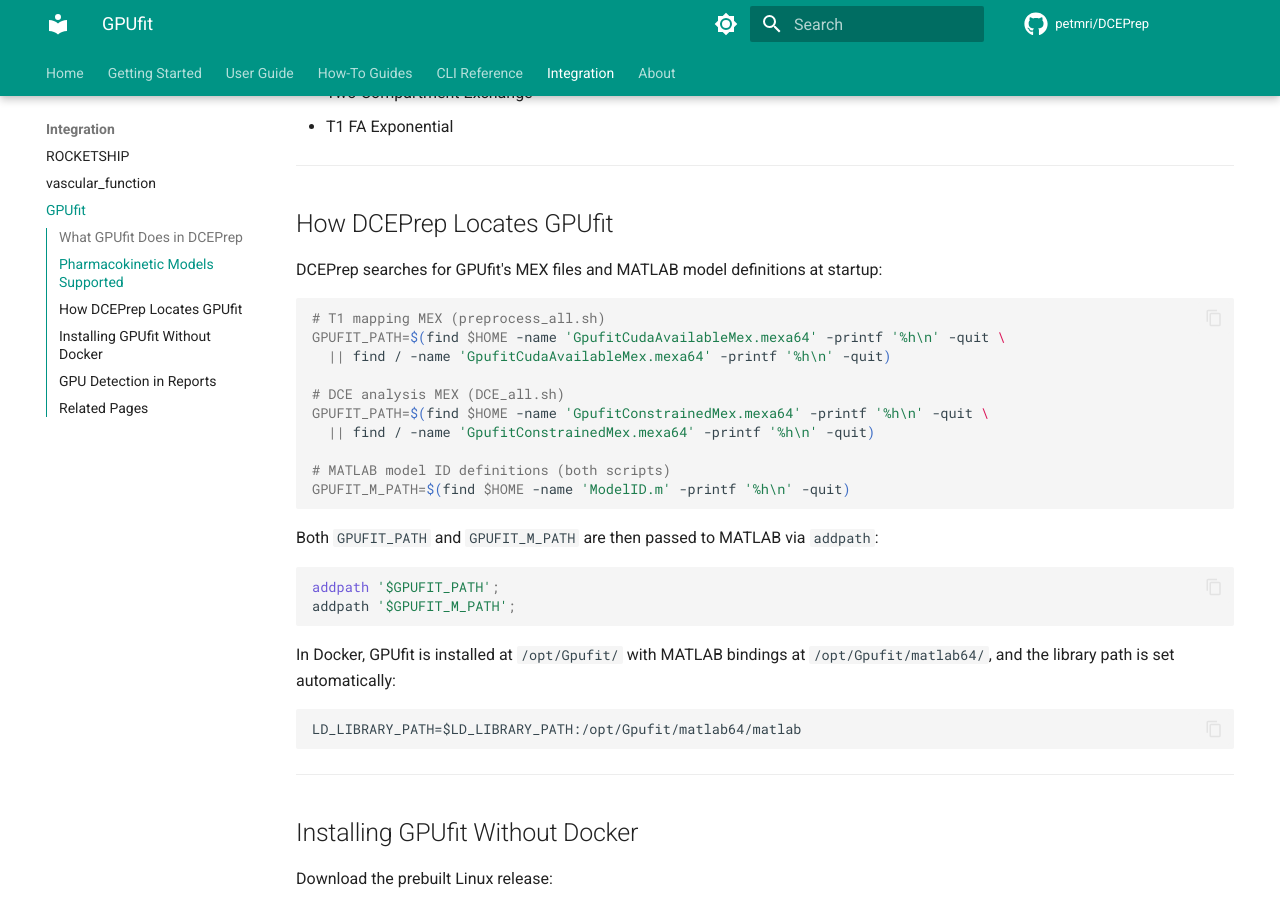
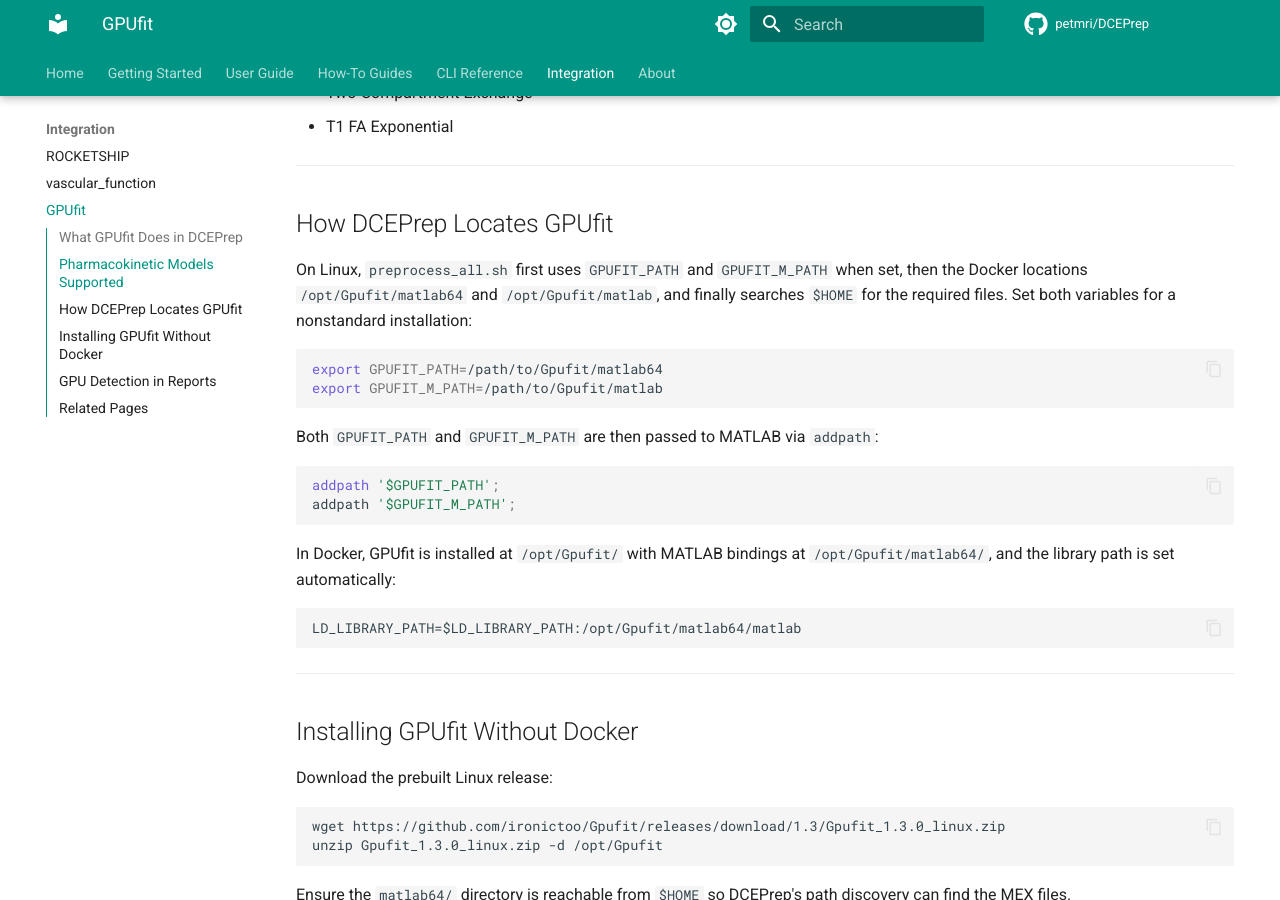
Before and after one commit to petmri/DCEPrep, an MkDocs documentation site: the page built from docs/integration/gpufit.md, in a window 1280 px wide and 900 px high, scrolled down 963 px. Built offline with MkDocs 1.6.1 and Material for MkDocs 9.7.7, drawn with Linux system fonts in a browser that asks for light colours; comment, search, counter and statistics services are not loaded.

Commit message:
Refactor DCEPrep integration scripts to use environment variables for ROCKETSHIP and GPUFIT paths, streamline preprocessing, and update documentation for clarity.

````diff
--- a/docs/integration/gpufit.md
+++ b/docs/integration/gpufit.md
@@ -34,19 +34,14 @@
 
 ## How DCEPrep Locates GPUfit
 
-DCEPrep searches for GPUfit's MEX files and MATLAB model definitions at startup:
+On Linux, `preprocess_all.sh` first uses `GPUFIT_PATH` and `GPUFIT_M_PATH` when
+set, then the Docker locations `/opt/Gpufit/matlab64` and `/opt/Gpufit/matlab`,
+and finally searches `$HOME` for the required files. Set both variables for a
+nonstandard installation:
 
 ```bash
-# T1 mapping MEX (preprocess_all.sh)
-GPUFIT_PATH=$(find $HOME -name 'GpufitCudaAvailableMex.mexa64' -printf '%h\n' -quit \
-  || find / -name 'GpufitCudaAvailableMex.mexa64' -printf '%h\n' -quit)
-
-# DCE analysis MEX (DCE_all.sh)
-GPUFIT_PATH=$(find $HOME -name 'GpufitConstrainedMex.mexa64' -printf '%h\n' -quit \
-  || find / -name 'GpufitConstrainedMex.mexa64' -printf '%h\n' -quit)
-
-# MATLAB model ID definitions (both scripts)
-GPUFIT_M_PATH=$(find $HOME -name 'ModelID.m' -printf '%h\n' -quit)
+export GPUFIT_PATH=/path/to/Gpufit/matlab64
+export GPUFIT_M_PATH=/path/to/Gpufit/matlab
 ```
 
 Both `GPUFIT_PATH` and `GPUFIT_M_PATH` are then passed to MATLAB via `addpath`:
````
Also changed, not shown: docs/integration/rocketship.md (+4 -2 lines), docs/integration/vascular-function.md (+12 -3 lines), docs/reference/preprocessing-cli.md (+8 -0 lines), docs/user-guide/outputs.md (+1 -1 lines), 3 other files.
